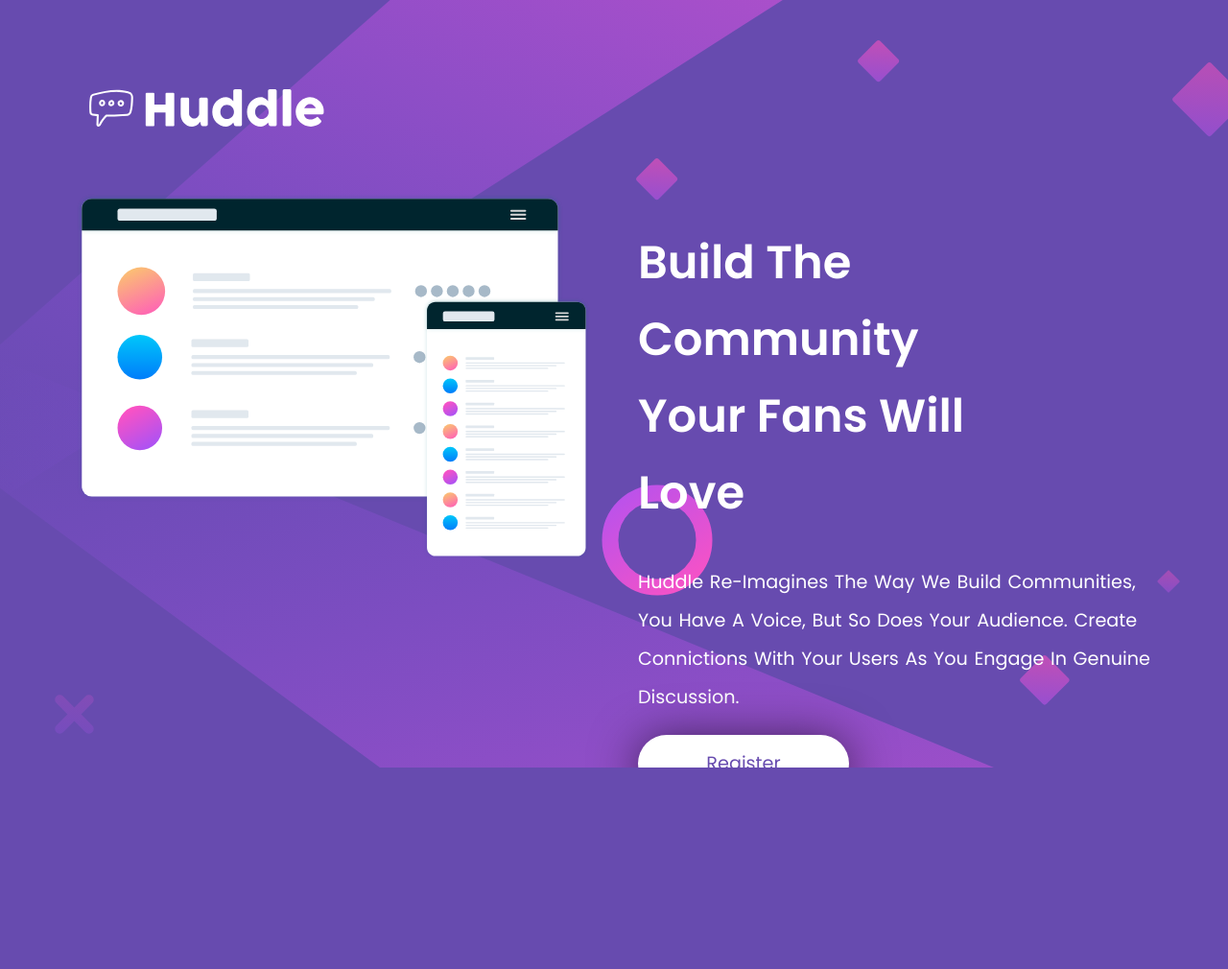
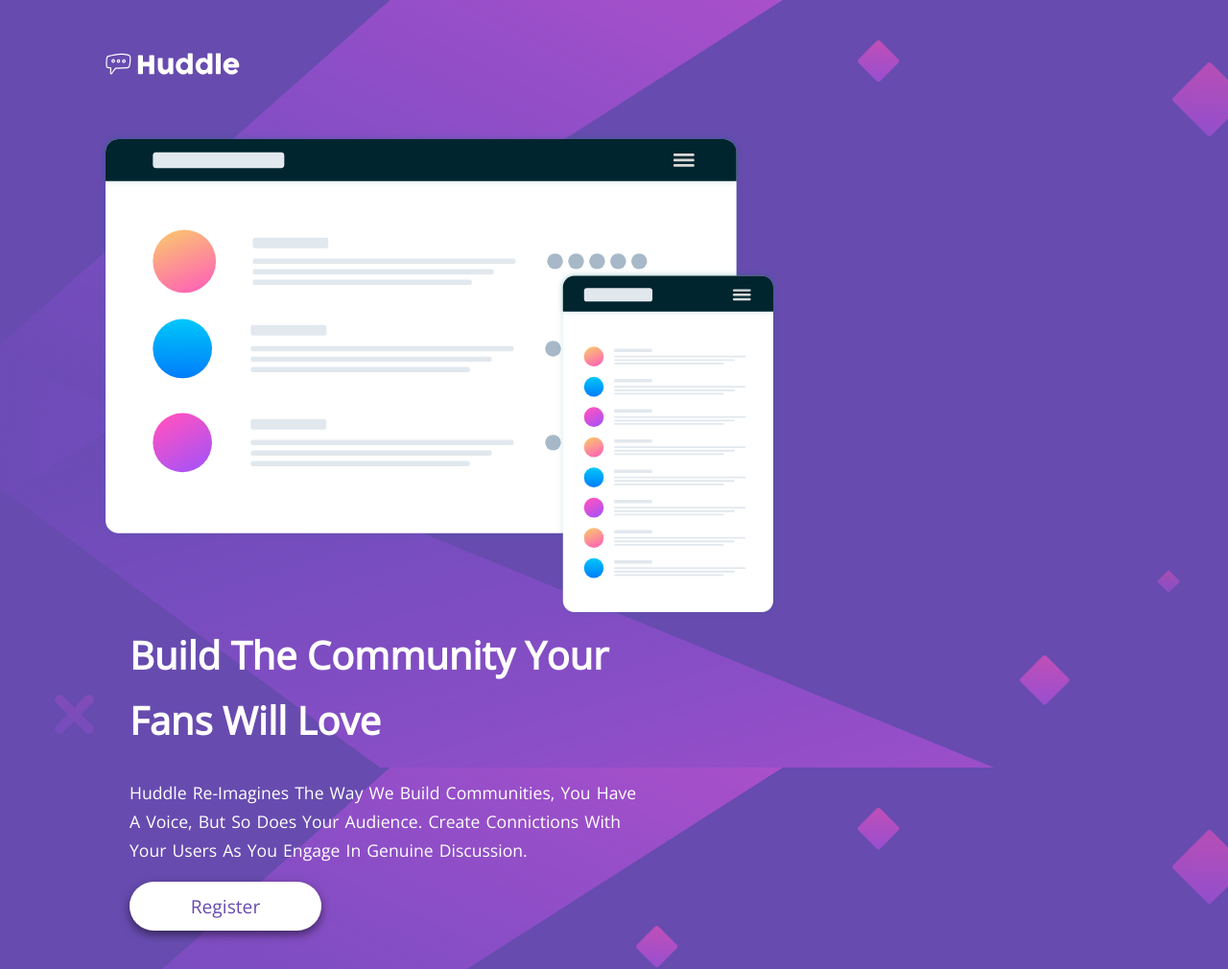
Before and after one commit to ZainFantastic/huddle_landing_page, a plain HTML site: page index.html in a window 1280 px wide. Shown: the top 1010 px of the page at 96% size. Before the commit the page ends 800 px from the top, so only its background shows below. Drawn offline with nearby package versions, Linux system fonts and the light colour scheme.

Commit message:
finshed re-editing the project

```diff
--- a/style/page-style.css
+++ b/style/page-style.css
@@ -1,130 +1,141 @@
-*
-{
+html{
   box-sizing:border-box;
 }
 
-body
+* , ::before , ::after
 {
-  width:100vw;
+  box-sizing:inherit;
+}
+
+body{
   margin:0px;
-  font-family:var(--font-heading);
-  background:var(--color-violet)
-             url(/images/bg-desktop.svg)
-             no-repeat
-             fixed
-             center center;
+  font-family:var(--font-body);
+  background:var(--color-violet) url(../images/bg-desktop.svg) no-repeat fixed center center;
   background-size:cover;
 }
-h1 , p
-{
+
+/* for smaller screen sizes max 767px*/
+@media all and (max-width:767px){
+  body{
+    background: var(--color-violet) url(../images/bg-mobile.svg) no-repeat fixed top center ;
+    background-size:100%;
+  }
+}
+
+h1 , p{
   color:var(--color-white);
   text-transform: capitalize;
-  text-align: left;
 }
-h1
-{
-  font-size:3rem;
-  line-height:5rem;
+h1{
+  font-size:2rem;
+  line-height:1.7;
 }
-p
-{
-  font-size:1.2rem;
-  line-height:2.5rem;
+p{
+  font-size:1.1rem;
+  line-height:1.7;
   word-spacing:1.5px;
 }
 
-/* container */
-
-.container
-{
-  height:100vh;
-  padding:5rem;
-  overflow:auto;
-  display:grid;
-  row-gap: 50px;
-  grid-template-columns: 1fr;
-  grid-template-rows: repeat(2 , 1fr) auto;
-  grid-template-areas:
-  "header"
-  "main"
-  "footer";
+a{
+  display:block;
 }
 
+
+
 /* header */
-  .header
-  {
-    grid-area:header;
+header img{
+  width:150px;
+  margin:3rem 0;
 }
+
 
 /* main */
 
-  main
-  {
-    grid-area:main;
-    display:grid;
-    grid-template-columns: 1fr 1fr;
-    grid-template-areas: "mockup text";
-    grid-gap: 50px;
+  main .mockup>img{
+    max-width:100%;
   }
 
-  .mockup
-  {
-    grid-area:mockup;
+
+/* for bigger screen sizes above 768px*/
+@media all and (min-width:768px){
+  main .container{
+    display:flex;
+    justify-content:center;
+    align-items:flex-start;
   }
-  .text
-  {
-    grid-area:text;
+  .text{
+    width:50%;
+    display:flex;
+    flex-flow:column wrap;
+    align-items:flex-start;
+    justify-content: center;
+    margin-left:2rem;
   }
-    .btn
-    {
+  .text p{
+    text-align:left !important;
+    margin-top:0 !important;
+  }
+  .text h1{
+    font-size:2.5rem;
+    margin-top:initial !important;
+    text-align:left !important;
+  }
+  .btn{
+    margin:0 !important;
+    width:200px;
+  }
+}
+
+  .text>*{
+    text-align:center;
+  }
+  .text h1{
+    margin-top:5rem;
+  }
+
+  .btn{
+    margin: 1rem 3rem;
+    padding:0.75rem 0;
     background-color:var(--color-white);
-      display: inline-block;
-      box-shadow:0px 5px 50px 0px rgba(0, 0, 0, 0.623);
-      width:220px;
-      height:60px;
-      padding:15px;
+    display: block;
+    justify-content: center;
+    align-items:center;
+    box-shadow: 0px 4px 10px rgba(0,0,0,0.5);
     border-radius: 9999px;
     font-size:1.2rem;
     color:var(--color-violet);
     text-decoration: none;
     text-transform: capitalize;
-      text-align: center;
     transition: 0.5s;
   }
-    .btn:hover
-    {
+  .btn:hover{
     background-color:var(--color-soft-magenta);
     color:var(--color-white);
   }
-    .btn:active
-    {
+  .btn:active{
     background-color:hsl(300, 69%, 50%);
-    }
-  .mockup img
-  {
-    width:100%;
-    min-height:350px;
-    max-height:auto;
-  }
-  main h1
-  {
-    width:70%;
   }
 
 /* footer */
 
-  footer
-  {
-    grid-area:footer;
-    width:100%;
+  footer{
+   margin-top :5rem;
+   padding: 2rem;
     display: flex;
-    justify-content: flex-end;
+    justify-content: center;
     align-items: center;
   }
-    .social-media
-    {
-      width:50px;
-      height:50px;
+
+  /* for bigger screen sizes above 768px*/
+  @media all and (min-width:768px){
+    footer{
+    margin-top:1.5rem;
+    justify-content:flex-end;
+    }
+  }
+  .social-media{
+    width:2rem;
+    height:2rem;
     margin:10px;
     text-decoration: none;
     color:var(--color-white);
@@ -133,50 +144,9 @@ p
     display: flex;
     align-items:center;
     justify-content: center;
-      transition: 0.2s;
+    transition: 0.25s;
   }
-     .social-media:hover
-    {
+  .social-media:hover{
   color:var(--color-soft-magenta);
   border-color:var(--color-soft-magenta);
   }
-
-/* Mobile % Tablet */
-
-@media all and (max-width:900px)
-{
-
-  /* main */
-  main
-  {
-    row-gap:0px;
-    grid-template-columns: 1fr;
-    grid-template-rows: 0.5fr 1fr;
-    place-items:center;
-    grid-template-areas:
-    "mockup"
-    "text";
-  }
-  h1 , p
-  {
-    width:100% !important;
-    text-align:center;
-  }
-  p
-  {
-    font-size:1.7rem;
-  }
-  .btn
-  {
-    display: block;
-    margin:10px auto;
-    width:300px;
-  }
-
-  /* footer */
-  footer
-  {
-    height:150px;
-    justify-content:center;
-  }
-}
--- a/style/preset.css
+++ b/style/preset.css
@@ -10,4 +10,49 @@
   --font-body:'Open Sans', sans-serif;
   --font-reg:400;
   --font-bold:600;
+
+  /* padding */
+  --padding: 3rem;
 }
+
+
+/* container */
+ .container{
+  padding-right: var(--padding);
+  padding-left: var(--padding);
+  margin-right: auto;
+  margin-left: auto;
+}
+
+/* small screen */
+@media all and (min-width:768px){
+
+  .container{
+    width:750px;
+  }
+}
+
+/* medium*/
+@media all and (min-width:992px){
+
+  .container{
+    width:970px;
+  }
+}
+
+/* large */
+@media all and (min-width:1200px){
+
+  .container{
+    width:1170px;
+  }
+
+
+/* extra large */
+@media all and (min-width:1400px){
+
+  .container{
+    width:1320px;
+  }
+}
+}
```
Lines whose indentation alone changed are shown as unchanged.
